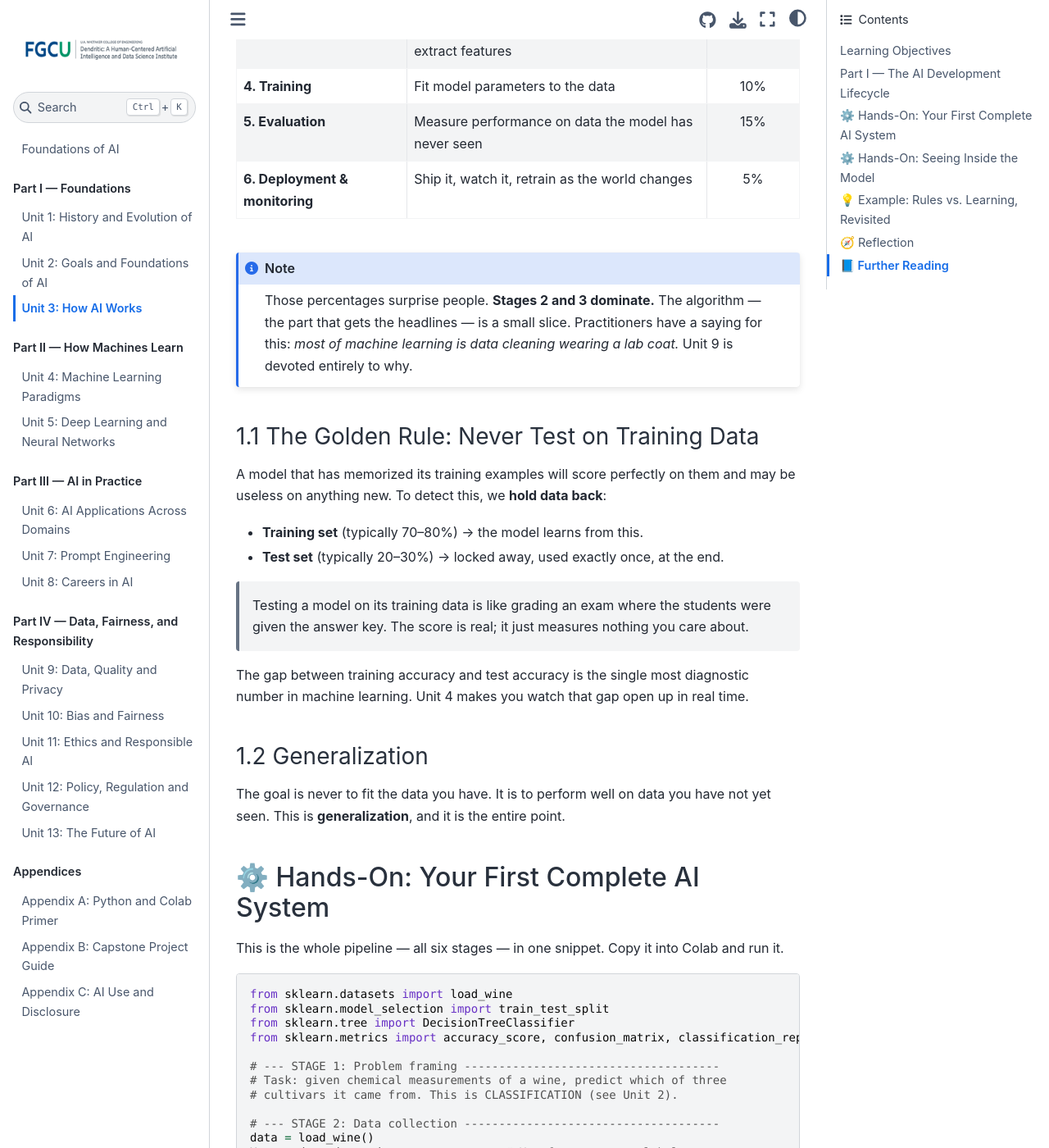
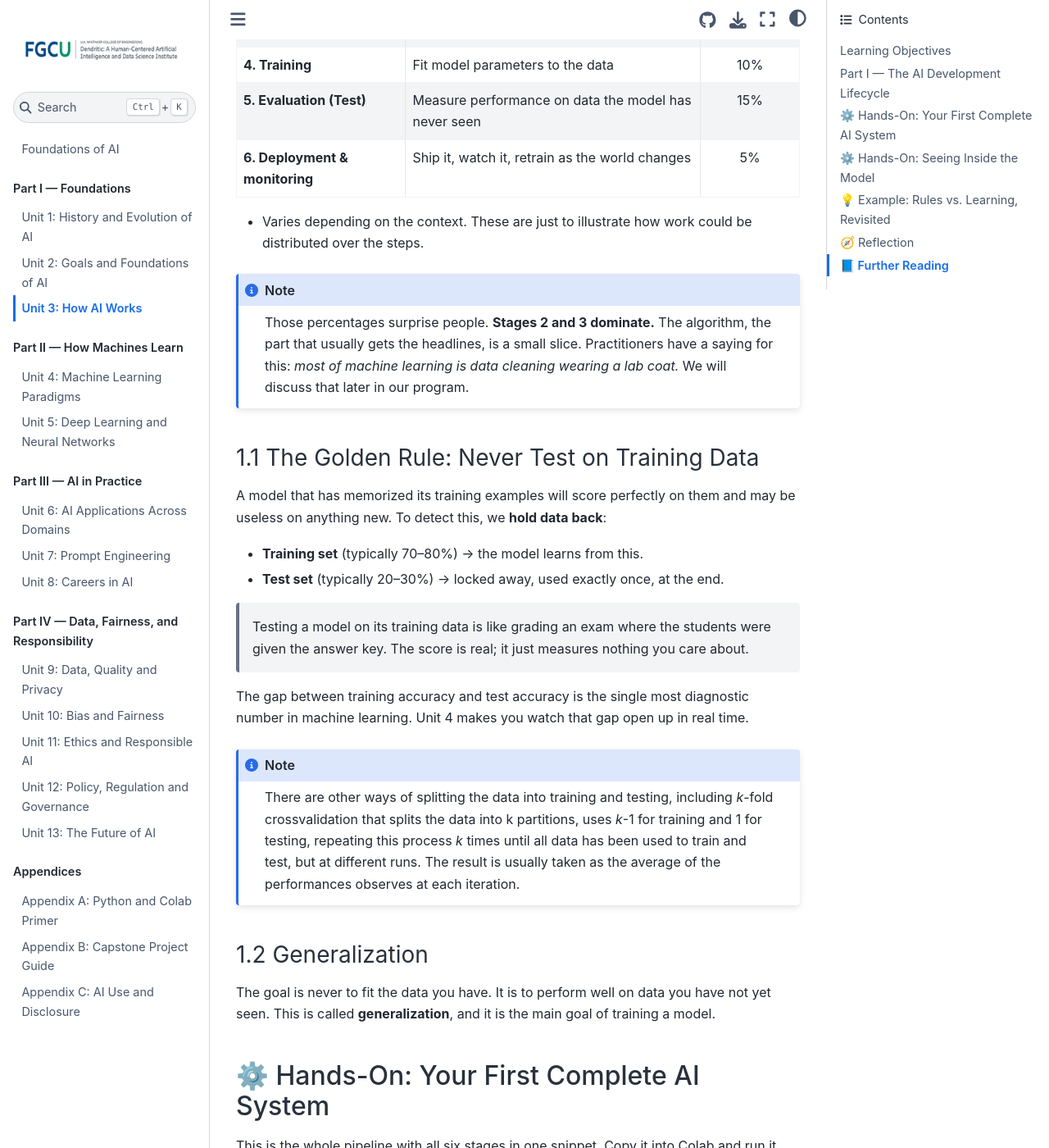
Before and after one commit to lndecastro/Foundations_of_AI, a Jupyter Book: the page built from book/Unit_03_How_AI_Works.md, in a window 1280 px wide and 1400 px high, scrolled down 967 px. Shown: the whole window at 82% size. Built offline with Jupyter Book 1.0.4 settings and Sphinx 7.4.7 and the Sphinx Book theme 1.1.4, drawn with Linux system fonts in a browser that asks for light colours; some of the changed text lies outside the part shown.

Commit message:
Revise Unit 3 content for clarity and accuracy
Updated session details and clarified language throughout the document. Adjusted the description of the AI development lifecycle stages and added a note on data splitting methods.

````diff
--- a/book/Unit_03_How_AI_Works.md
+++ b/book/Unit_03_How_AI_Works.md
@@ -1,9 +1,8 @@
 # Unit 3: How AI Works
 
-> **Sessions 7–8** · Sep 09, Sep 14 · **HW3 assigned Sep 09, due Sep 16**
-> *(Note: Sep 07 is Labor Day — no class.)*
+> **Session 4** · Aug 26 · **HW3 assigned Aug 26, due Aug 31**
 
-This unit answers the question students ask most often: **what actually happens when someone "builds an AI"?** The honest answer is that it is a pipeline of unglamorous steps, most of which involve data rather than algorithms. By the end of this unit you will have run that entire pipeline yourself in about fifteen lines of code.
+This unit answers the question students ask most often: **what actually happens when someone "builds an AI solution"?** The honest answer is that it is a pipeline of steps, most of which involve data rather than algorithms. By the end of this unit you will have run that entire pipeline yourself in a few number of lines of code.
 
 ## Learning Objectives
 
@@ -18,17 +17,18 @@ After completing this unit, you will be able to:
 
 Every real AI system, from a small classifier to a frontier language model, passes through the same six stages.
 
-| Stage | What happens | Share of effort |
+| Stage | What happens | Share of effort* |
 | :--- | :--- | :---: |
-| **1. Problem framing** | Decide what to predict and how success is measured | 10% |
+| **1. Problem framing** | Decide what to do and how success is measured | 10% |
 | **2. Data collection** | Gather raw examples from sensors, records, text, users | 25% |
 | **3. Preprocessing** | Clean, normalize, handle missing values, extract features | **35%** |
 | **4. Training** | Fit model parameters to the data | 10% |
-| **5. Evaluation** | Measure performance on data the model has never seen | 15% |
+| **5. Evaluation (Test)** | Measure performance on data the model has never seen | 15% |
 | **6. Deployment & monitoring** | Ship it, watch it, retrain as the world changes | 5% |
+* Varies depending on the context. These are just to illustrate how work could be distributed over the steps.
 
 ```{note}
-Those percentages surprise people. **Stages 2 and 3 dominate.** The algorithm — the part that gets the headlines — is a small slice. Practitioners have a saying for this: *most of machine learning is data cleaning wearing a lab coat.* Unit 9 is devoted entirely to why.
+Those percentages surprise people. **Stages 2 and 3 dominate.** The algorithm, the part that usually gets the headlines, is a small slice. Practitioners have a saying for this: *most of machine learning is data cleaning wearing a lab coat.* We will discuss that later in our program.
 ```
 
 ### 1.1 The Golden Rule: Never Test on Training Data
@@ -42,13 +42,17 @@ A model that has memorized its training examples will score perfectly on them an
 
 The gap between training accuracy and test accuracy is the single most diagnostic number in machine learning. Unit 4 makes you watch that gap open up in real time.
 
+```{Note}
+There are other ways of splitting the data into training and testing, including *k*-fold crossvalidation that splits the data into k partitions, uses *k*-1 for training and 1 for testing, repeating this process *k* times until all data has been used to train and test, but at different runs. The result is usually taken as the average of the performances observes at each iteration.
+```
+
 ### 1.2 Generalization
 
-The goal is never to fit the data you have. It is to perform well on data you have not yet seen. This is **generalization**, and it is the entire point.
+The goal is never to fit the data you have. It is to perform well on data you have not yet seen. This is called **generalization**, and it is the main goal of training a model.
 
 ## ⚙️ Hands-On: Your First Complete AI System
 
-This is the whole pipeline — all six stages — in one snippet. Copy it into Colab and run it.
+This is the whole pipeline with all six stages in one snippet. Copy it into Colab and run it.
 
 ```python
 from sklearn.datasets import load_wine
````
